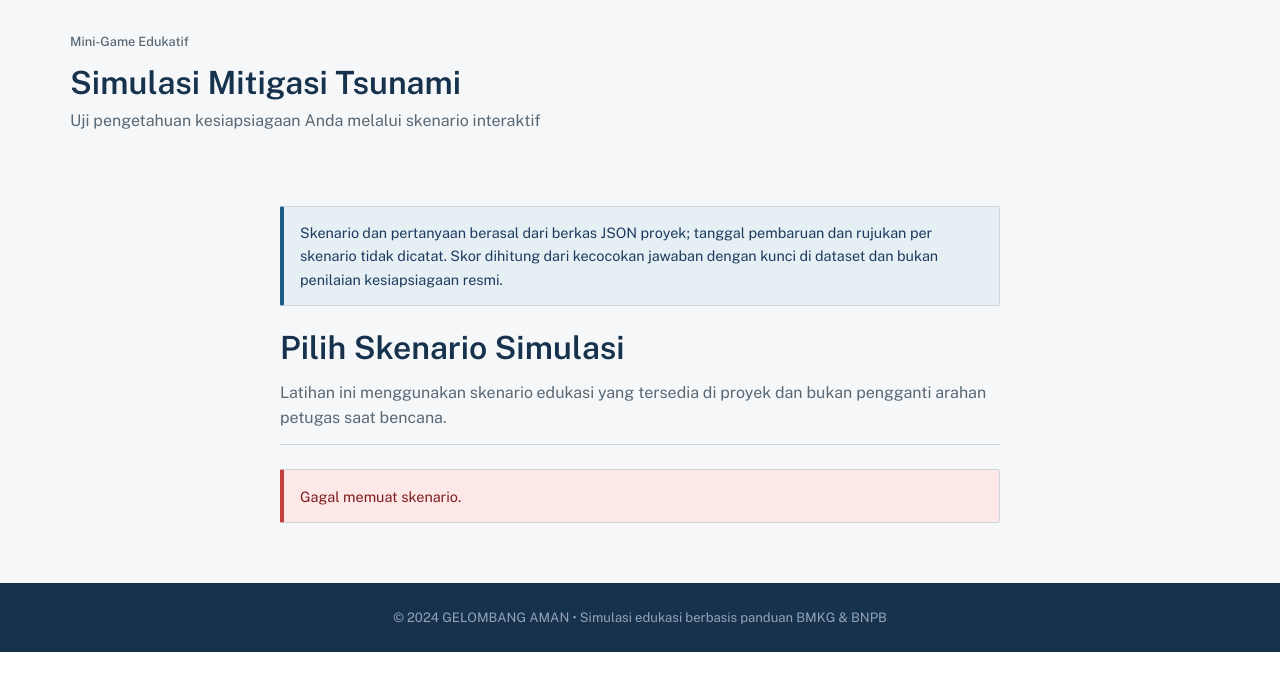
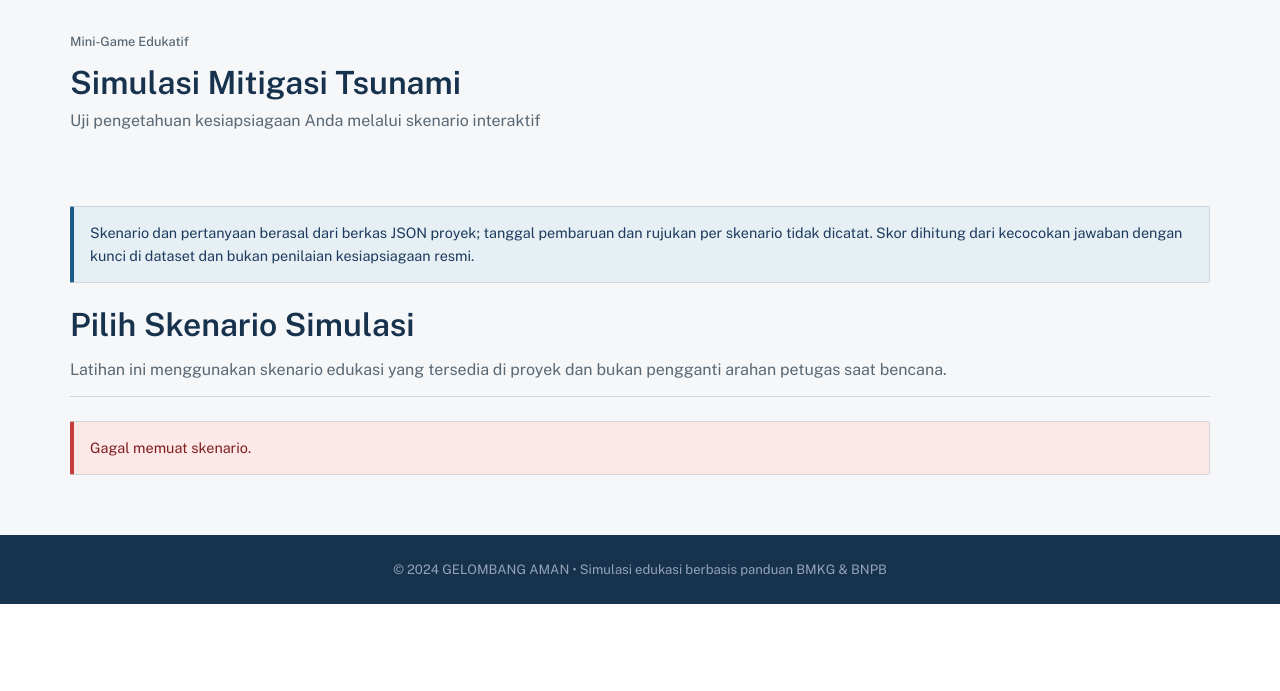
Before and after one commit to MumtazulHamdah/TSUNAMI, a PHP site: page /pages/simulasi.html in a window 1280 px wide. Shown: the part 69-760 px from the top of the page. Run offline with PHP 8.4, Linux system fonts and the light colour scheme.

Commit message:
Tampilan 2 Fase J: penyelarasan dan cek responsif

```diff
--- a/gelombang-aman/frontend/assets/css/main.css
+++ b/gelombang-aman/frontend/assets/css/main.css
@@ -965,3 +965,4 @@ body[style*="background:var(--deep-navy)"] > div > div:nth-child(2) {
   #admin-kpi .kpi-card:nth-child(n + 3) { border-top: 1px solid var(--border); }
   .page-heading { padding-top: 1.4rem; padding-bottom: 1.4rem; }
 }
+.sim-container { max-width: 1140px; }
```
